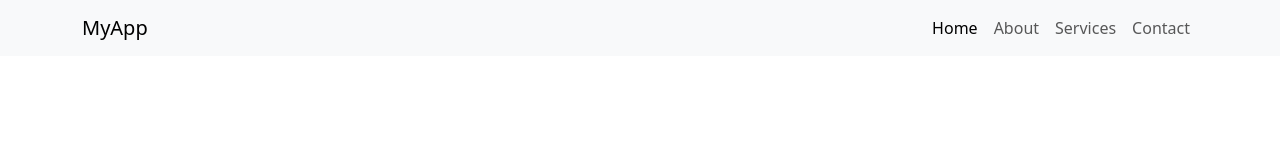
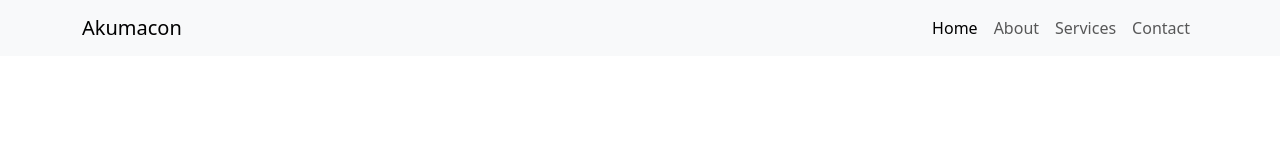
Before and after one commit to eoin-kin/akumacon, a React (Vite) app in the folder frontend/: page / in a window 1280 px wide. Shown: the top 160 px of the page. Built offline with nearby package versions, Linux system fonts and the light colour scheme.

Commit message:
Mic check for live update site

```diff
--- a/frontend/src/Components/Navigation.jsx
+++ b/frontend/src/Components/Navigation.jsx
@@ -6,7 +6,7 @@
     return (
         <Navbar bg="light" expand="lg">
             <Container>
-                <Navbar.Brand href="/">MyApp</Navbar.Brand>
+                <Navbar.Brand href="/">Akumacon</Navbar.Brand>
                 <Navbar.Toggle aria-controls="basic-navbar-nav" />
                 <Navbar.Collapse id="basic-navbar-nav">
                     <Nav className="ms-auto">
```
